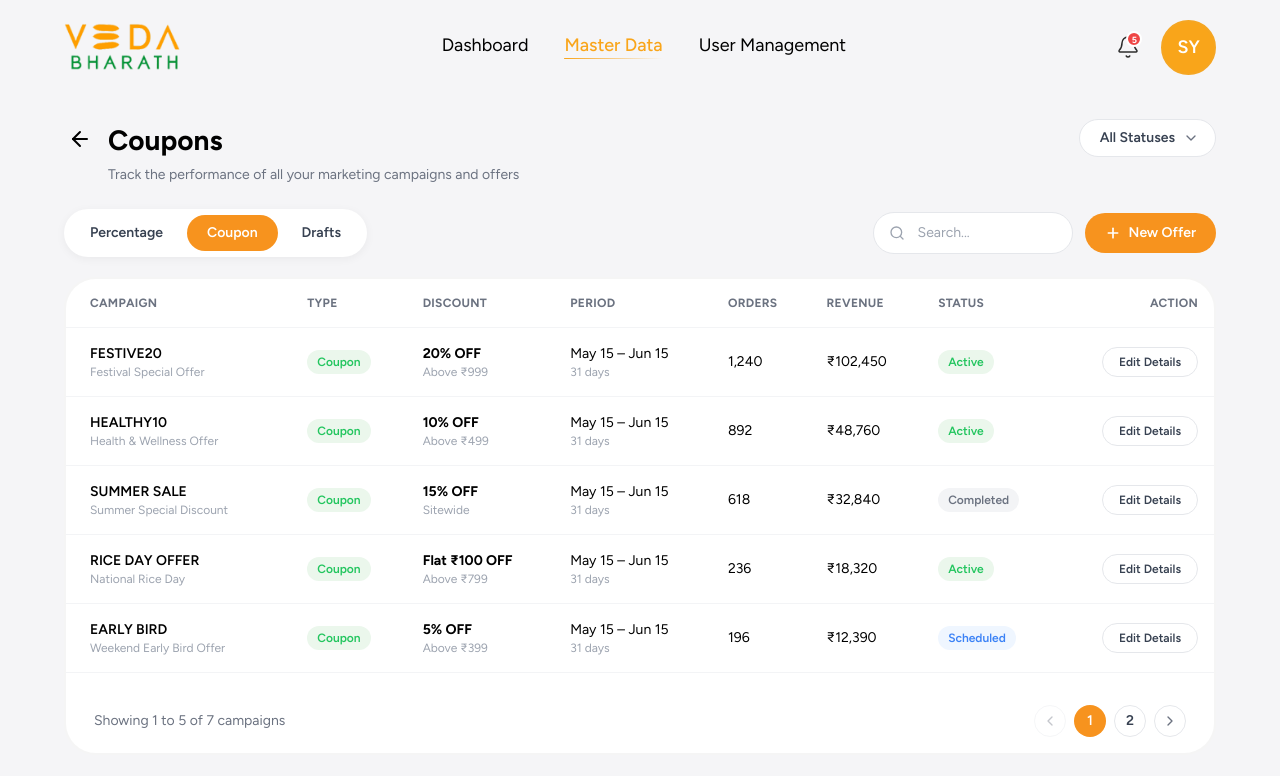
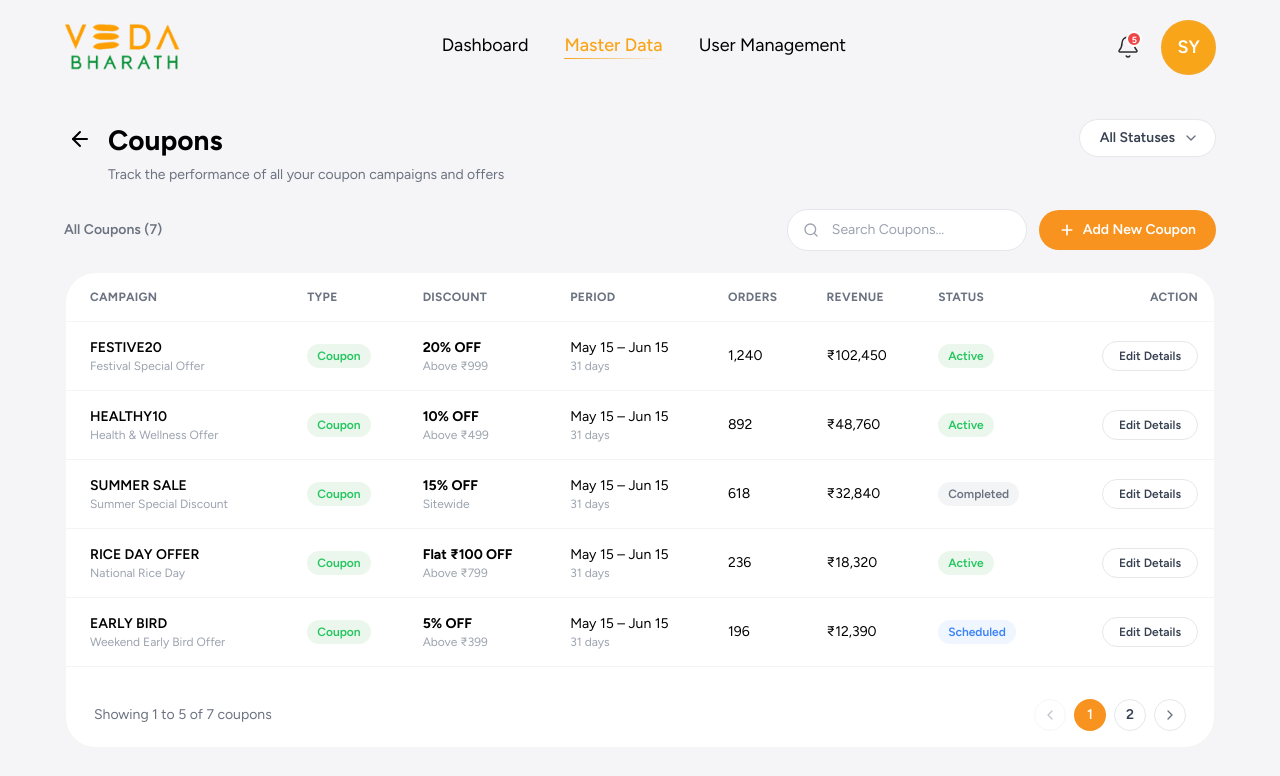
Before and after one commit to ARBRABBIT/Vedabharath-dashboards, a Next.js app: page /super-admin/master-data/coupons in a window 1280 px wide. Shown: the top 776 px of the page. Built offline with nearby package versions, Linux system fonts and the light colour scheme.

Commit message:
Remove Percentage and Drafts tabs from Coupons page

```diff
--- a/src/app/super-admin/master-data/coupons/page.tsx
+++ b/src/app/super-admin/master-data/coupons/page.tsx
@@ -11,12 +11,10 @@ import { PageHeader } from "@/components/super-admin/ui/PageHeader";
 import { Pagination } from "@/components/super-admin/ui/Pagination";
 
 const PAGE_SIZE = 5;
-type Tab = "Percentage" | "Coupon" | "Drafts";
 type StatusFilter = "All Statuses" | Offer["status"];
 
 export default function CouponsPage() {
   const [offers, setOffers] = useState<Offer[]>(OFFERS);
-  const [tab, setTab] = useState<Tab>("Coupon");
   const [statusFilter, setStatusFilter] = useState<StatusFilter>("All Statuses");
   const [search, setSearch] = useState("");
   const [page, setPage] = useState(1);
@@ -29,15 +27,15 @@ export default function CouponsPage() {
 
   const filtered = useMemo(() => {
     return offers.filter((offer) => {
-      const matchesTab = tab === "Drafts" ? false : offer.type === tab;
+      const isCoupon = offer.type === "Coupon";
       const matchesStatus = statusFilter === "All Statuses" ? true : offer.status === statusFilter;
       const matchesSearch =
         offer.name.toLowerCase().includes(search.toLowerCase()) ||
         offer.subtitle.toLowerCase().includes(search.toLowerCase()) ||
         offer.discount.toLowerCase().includes(search.toLowerCase());
-      return matchesTab && matchesStatus && matchesSearch;
+      return isCoupon && matchesStatus && matchesSearch;
     });
-  }, [offers, tab, statusFilter, search]);
+  }, [offers, statusFilter, search]);
 
   const totalPages = Math.max(1, Math.ceil(filtered.length / PAGE_SIZE));
   const pageItems = filtered.slice((page - 1) * PAGE_SIZE, page * PAGE_SIZE);
@@ -49,7 +47,7 @@ export default function CouponsPage() {
       <main className="flex-1 px-6 pb-10 pt-6 sm:px-10 lg:px-16">
         <PageHeader
           title="Coupons"
-          subtitle="Track the performance of all your marketing campaigns and offers"
+          subtitle="Track the performance of all your coupon campaigns and offers"
           backHref="/super-admin/master-data"
           right={
             <div className="rounded-full border border-[#E5E7EB] bg-white">
@@ -71,23 +69,9 @@ export default function CouponsPage() {
         />
 
         <div className="mt-6 flex flex-wrap items-center justify-between gap-3">
-          <div className="inline-flex items-center gap-1 rounded-full bg-white p-1.5 shadow-[0_2px_10px_rgba(0,0,0,0.05)]">
-            {(["Percentage", "Coupon", "Drafts"] as Tab[]).map((option) => (
-              <button
-                key={option}
-                type="button"
-                onClick={() => {
-                  setTab(option);
-                  setPage(1);
-                }}
-                className={`cursor-pointer rounded-full px-5 py-2 text-sm font-semibold transition-colors ${
-                  tab === option ? "bg-[#F7931E] text-white" : "text-[#374151] hover:text-black"
-                }`}
-              >
-                {option}
-              </button>
-            ))}
-          </div>
+          <p className="text-sm font-semibold text-[#6B7280]">
+            All Coupons ({filtered.length})
+          </p>
 
           <div className="flex items-center gap-3">
             <div className="relative">
@@ -99,8 +83,8 @@ export default function CouponsPage() {
                   setSearch(event.target.value);
                   setPage(1);
                 }}
-                placeholder="Search..."
-                className="w-[200px] rounded-full border border-[#E5E7EB] bg-white py-2.5 pl-11 pr-4 text-sm outline-none placeholder:text-[#9CA3AF] focus:border-[#F7931E]"
+                placeholder="Search Coupons..."
+                className="w-[200px] rounded-full border border-[#E5E7EB] bg-white py-2.5 pl-11 pr-4 text-sm outline-none placeholder:text-[#9CA3AF] focus:border-[#F7931E] sm:w-[240px]"
               />
             </div>
             <button
@@ -109,7 +93,7 @@ export default function CouponsPage() {
               className="flex cursor-pointer items-center gap-2 whitespace-nowrap rounded-full bg-[#F7931E] px-5 py-2.5 text-sm font-semibold text-white transition-opacity hover:opacity-90"
             >
               <Plus className="h-4 w-4" strokeWidth={2.5} />
-              New Offer
+              Add New Coupon
             </button>
           </div>
         </div>
@@ -186,7 +170,7 @@ export default function CouponsPage() {
               totalPages={totalPages}
               totalItems={filtered.length}
               pageSize={PAGE_SIZE}
-              itemLabel="campaigns"
+              itemLabel="coupons"
               onPageChange={setPage}
             />
           </div>
@@ -196,6 +180,7 @@ export default function CouponsPage() {
       <LaunchOfferModal
         open={launchOpen}
         onClose={() => setLaunchOpen(false)}
+        defaultOfferType="coupon"
       />
 
       <EditOfferModal
--- a/src/components/super-admin/offers/LaunchOfferModal.tsx
+++ b/src/components/super-admin/offers/LaunchOfferModal.tsx
@@ -37,11 +37,12 @@ const SAMPLE_PRODUCTS = PRODUCTS.slice(0, 6).map((product) => ({
 type LaunchOfferModalProps = {
   open: boolean;
   onClose: () => void;
+  defaultOfferType?: OfferType;
 };
 
-export function LaunchOfferModal({ open, onClose }: LaunchOfferModalProps) {
+export function LaunchOfferModal({ open, onClose, defaultOfferType = "percentage" }: LaunchOfferModalProps) {
   const [step, setStep] = useState<Step>("form");
-  const [offerType, setOfferType] = useState<OfferType>("percentage");
+  const [offerType, setOfferType] = useState<OfferType>(defaultOfferType);
   const [applyTarget, setApplyTarget] = useState<ApplyTarget>("all");
   const [selectedProducts, setSelectedProducts] = useState<string[]>([]);
   const [selectedCustomers, setSelectedCustomers] = useState<string[]>([]);
@@ -58,7 +59,7 @@ export function LaunchOfferModal({ open, onClose }: LaunchOfferModalProps) {
 
   function reset() {
     setStep("form");
-    setOfferType("percentage");
+    setOfferType(defaultOfferType);
     setApplyTarget("all");
     setSelectedProducts([]);
     setSelectedCustomers([]);
```
